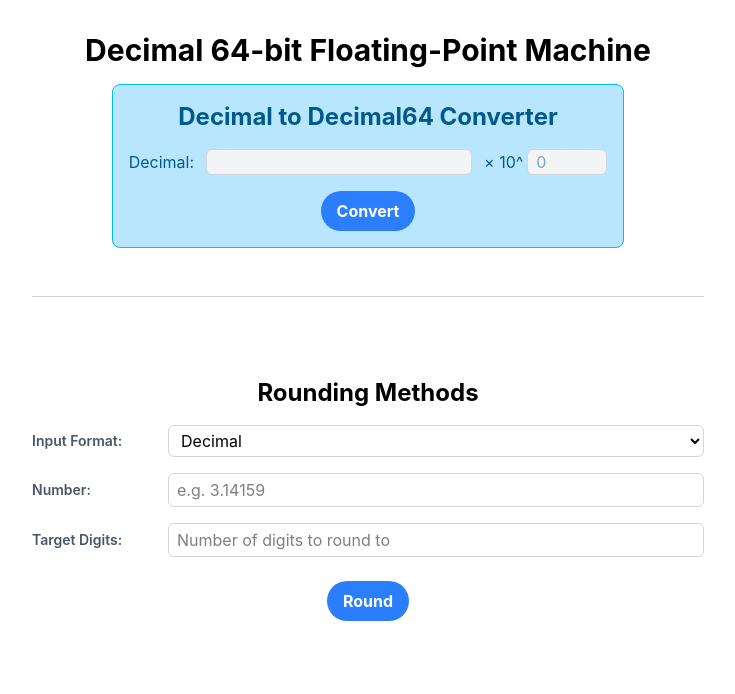
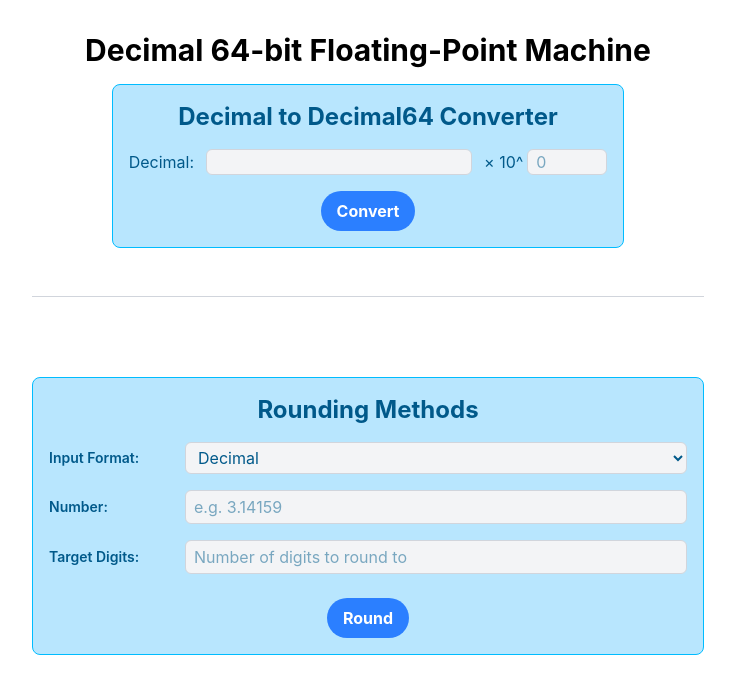
Before and after one commit to otappytaps/decimal-64-bit-fp-machine, a React (Vite) app: page / in a window 1280 px wide. Shown: the top 694 px of the page, without its empty margins (272-1007 px from the left). Built offline with nearby package versions, Linux system fonts and the light colour scheme.

Commit message:
completed rounding logic and foundational elements for RoundingWindow

```diff
--- a/src/components/ConvertWindow.tsx
+++ b/src/components/ConvertWindow.tsx
@@ -1,6 +1,5 @@
 import { useState } from "react";
 
-// TODO: add error checking, special cases, and finish the UI
 function ConvertWindow() {
   const [decimal, setDecimal] = useState("");
   const [binary, setBinary] = useState("");
--- a/src/components/RoundingWindow.tsx
+++ b/src/components/RoundingWindow.tsx
@@ -6,21 +6,237 @@ function RoundingWindow() {
     "decimal",
   );
   const [targetDigits, setTargetDigits] = useState("");
+  const [choppedValue, setChoppedValue] = useState("");
+  const [roundUpValue, setRoundUpValue] = useState("");
+  const [roundDownValue, setRoundDownValue] = useState("");
+  const [roundNTEValue, setRoundNTEValue] = useState("");
+  const [isComputed, setIsComputed] = useState(false);
+  const [isError, setError] = useState(false);
+  const [errorText, setErrorText] = useState("");
+
+  function parseBinaryToDecimal(binStr: string) {
+    if (!binStr) return 0;
+
+    const isNegative = binStr.startsWith("-");
+    const cleanStr = isNegative ? binStr.slice(1) : binStr;
+    const [intPart, fracPart = ""] = cleanStr.split(".");
+
+    let num = parseInt(intPart || "0", 2);
+
+    // Add fractional bits (1/2, 1/4, 1/8, etc.)
+    for (let i = 0; i < fracPart.length; i++) {
+      if (fracPart[i] === "1") {
+        num += Math.pow(2, -(i + 1));
+      }
+    }
+
+    return isNegative ? -num : num;
+  }
+
+  // Converts a shifted integer like 12 back to "110.0" (if shifted by 1)
+  function formatShiftedIntToBinary(intVal: number, digits: number) {
+    if (digits <= 0) return intVal.toString(2);
+
+    let binStr = Math.abs(intVal).toString(2);
+
+    // Pad with leading zeros if the number is smaller than the decimal shift
+    while (binStr.length <= digits) {
+      binStr = "0" + binStr;
+    }
+
+    // Insert the dot
+    const insertPos = binStr.length - digits;
+    const result = binStr.slice(0, insertPos) + "." + binStr.slice(insertPos);
+
+    return intVal < 0 ? "-" + result : result;
+  }
+  function computeChopped() {
+    const index = inputValue.indexOf(".");
+
+    if (index === -1) {
+      setChoppedValue(inputValue);
+      return;
+    }
+
+    const digits = parseInt(targetDigits, 10) || 0;
+    const chopped =
+      digits > 0
+        ? inputValue.slice(0, index + 1 + digits)
+        : inputValue.slice(0, index);
+
+    setChoppedValue(chopped);
+  }
+
+  function isBinary(str: string) {
+    const binaryRegex = /^-?[01]+(\.[01]+)?$/;
+    return binaryRegex.test(str);
+  }
+  function computeRoundUp() {
+    if (inputFormat === "binary") {
+      const num = parseBinaryToDecimal(inputValue);
+      const shifted = num * Math.pow(2, Number(targetDigits)); // Shift binary point right
+      const ceil = Math.ceil(shifted);
+      setRoundUpValue(formatShiftedIntToBinary(ceil, Number(targetDigits))); // Shift back & format
+      return;
+    }
+    const string = inputValue + "e" + targetDigits;
+    const ceil = Math.ceil(Number(string));
+    const result = Number(ceil + "e-" + targetDigits);
+    setRoundUpValue(String(result));
+  }
+
+  function computeRoundDown() {
+    if (inputFormat === "binary") {
+      const num = parseBinaryToDecimal(inputValue);
+      const shifted = num * Math.pow(2, Number(targetDigits));
+      const floor = Math.floor(shifted);
+      setRoundDownValue(formatShiftedIntToBinary(floor, Number(targetDigits)));
+      return;
+    }
+    const string = inputValue + "e" + targetDigits;
+    const floor = Math.floor(Number(string));
+    const result = Number(floor + "e-" + targetDigits);
+    setRoundDownValue(String(result));
+  }
+
+  function computeRoundNTE() {
+    if (inputFormat === "binary") {
+      const num = parseBinaryToDecimal(inputValue);
+      const shifted = num * Math.pow(2, Number(targetDigits));
+      let roundedInt;
+
+      // Check for an exact tie (ends in precisely .5 in base-10)
+      if (Math.abs(shifted % 1) === 0.5) {
+        const floor = Math.floor(shifted);
+        const ceil = Math.ceil(shifted);
+        // "Even" in binary means the last bit is 0, which means the integer is divisible by 2!
+        roundedInt = floor % 2 === 0 ? floor : ceil;
+      } else {
+        roundedInt = Math.round(shifted);
+      }
+
+      setRoundNTEValue(
+        formatShiftedIntToBinary(roundedInt, Number(targetDigits)),
+      );
+      return;
+    }
+    const string = inputValue + "e" + targetDigits;
+    const num = Number(string);
+    let roundedInt;
+
+    if (Math.abs(num % 1) === 0.5) {
+      const floor = Math.floor(num);
+      const ceil = Math.ceil(num);
+
+      roundedInt = floor % 2 === 0 ? floor : ceil;
+    } else {
+      roundedInt = Math.round(num);
+    }
+
+    const result = Number(roundedInt + "e-" + targetDigits);
+    setRoundNTEValue(String(result));
+  }
+
+  function compute() {
+    if (
+      targetDigits === "" ||
+      !Number.isInteger(Number(targetDigits)) ||
+      Number(targetDigits) < 0
+    ) {
+      setError(true);
+      setErrorText("Invalid Target Digits — must be a non-negative integer.");
+      setIsComputed(false);
+      return;
+    }
+
+    if (inputValue === "") {
+      setError(true);
+      setErrorText("Invalid Input Value — must not be empty.");
+      setIsComputed(false);
+      return;
+    }
+
+    if (inputFormat === "binary") {
+      if (!isBinary(inputValue)) {
+        setError(true);
+        setErrorText("Invalid Input Format — must be binary.");
+        setIsComputed(false);
+        return;
+      }
+    }
+
+    const index = inputValue.indexOf(".");
+    if (index !== -1) {
+      const digits = inputValue.substring(index + 1).length;
+      if (digits < Number(targetDigits)) {
+        setError(true);
+        setErrorText(
+          "Invalid Target Digits — must be less than or equal to the number of digits after the decimal point.",
+        );
+        setIsComputed(false);
+        return;
+      }
+    }
+
+    setError(false);
+    computeChopped();
+    computeRoundUp();
+    computeRoundDown();
+    computeRoundNTE();
+    setIsComputed(true);
+  }
 
   return (
-    <div className="flex flex-col items-center mt-8 w-full max-w-2xl">
+    <div className="flex flex-col items-center mt-8 w-full max-w-2xl bg-sky-200 border border-sky-400 text-sky-800 px-4 py-4 rounded-lg">
       <h2 className="text-2xl font-bold mb-4">Rounding Methods</h2>
+      <InputWindow
+        inputFormat={inputFormat}
+        setInputFormat={setInputFormat}
+        inputValue={inputValue}
+        setInputValue={setInputValue}
+        targetDigits={targetDigits}
+        setTargetDigits={setTargetDigits}
+        compute={compute}
+      />
+      {isError && <ErrorMsg errorText={errorText} />}
+      {isComputed && (
+        <ResultWindow
+          choppedValue={choppedValue}
+          roundUpValue={roundUpValue}
+          roundDownValue={roundDownValue}
+          roundNTEValue={roundNTEValue}
+        />
+      )}
+    </div>
+  );
+}
+
+function InputWindow({
+  inputFormat,
+  setInputFormat,
+  inputValue,
+  setInputValue,
+  targetDigits,
+  setTargetDigits,
+  compute,
+}: {
+  inputFormat: "decimal" | "binary";
+  setInputFormat: (format: "decimal" | "binary") => void;
+  inputValue: string;
+  setInputValue: (value: string) => void;
+  targetDigits: string;
+  setTargetDigits: (digits: string) => void;
+  compute: () => void;
+}) {
+  return (
     <div className="flex flex-col gap-4 w-full">
       <div className="flex items-center gap-2">
-          <label
-            htmlFor="roundFormat"
-            className="font-semibold text-sm text-gray-600 w-32"
-          >
+        <label htmlFor="roundFormat" className="font-semibold text-sm w-32">
           Input Format:
         </label>
         <select
           id="roundFormat"
-            className="border border-gray-300 rounded-md px-2 py-1 flex-1"
+          className="border border-gray-300 bg-gray-100 rounded-md px-2 py-1 flex-1"
           value={inputFormat}
           onChange={(e) =>
             setInputFormat(e.target.value as "decimal" | "binary")
@@ -31,16 +247,13 @@ function RoundingWindow() {
         </select>
       </div>
       <div className="flex items-center gap-2">
-          <label
-            htmlFor="roundInput"
-            className="font-semibold text-sm text-gray-600 w-32"
-          >
+        <label htmlFor="roundInput" className="font-semibold text-sm w-32">
           Number:
         </label>
         <input
           id="roundInput"
-            className="border border-gray-300 rounded-md px-2 py-1 flex-1"
-            type="text"
+          className="border border-gray-300 bg-gray-100 rounded-md px-2 py-1 flex-1 [appearance:textfield] [&::-webkit-outer-spin-button]:appearance-none [&::-webkit-inner-spin-button]:appearance-none"
+          type="number"
           placeholder={
             inputFormat === "decimal" ? "e.g. 3.14159" : "e.g. 1101.0101"
           }
@@ -49,15 +262,12 @@ function RoundingWindow() {
         />
       </div>
       <div className="flex items-center gap-2">
-          <label
-            htmlFor="targetDigits"
-            className="font-semibold text-sm text-gray-600 w-32"
-          >
+        <label htmlFor="targetDigits" className="font-semibold text-sm w-32">
           Target Digits:
         </label>
         <input
           id="targetDigits"
-            className="border border-gray-300 rounded-md px-2 py-1 flex-1"
+          className="border border-gray-300 bg-gray-100 rounded-md px-2 py-1 flex-1 [appearance:textfield] [&::-webkit-outer-spin-button]:appearance-none [&::-webkit-inner-spin-button]:appearance-none"
           type="number"
           min="1"
           placeholder="Number of digits to round to"
@@ -68,15 +278,63 @@ function RoundingWindow() {
       <button
         className="bg-blue-500 hover:bg-blue-700 text-white font-bold py-2 px-4 rounded-full mt-2 self-center"
         onClick={() => {
-            // TODO: Implement rounding methods (chopping, round-up, round-down, round-to-nearest ties-to-even)
-            console.log("Round:", inputFormat, inputValue, targetDigits);
+          compute();
         }}
       >
         Round
       </button>
     </div>
+  );
+}
+
+function ResultWindow({
+  choppedValue,
+  roundUpValue,
+  roundDownValue,
+  roundNTEValue,
+}: {
+  choppedValue: string;
+  roundUpValue: string;
+  roundDownValue: string;
+  roundNTEValue: string;
+}) {
+  return (
+    <div className="flex flex-col items-center mt-4 w-full max-w-2xl">
+      <div className="w-full mb-3">
+        <label className="font-semibold text-sm ">Chopped:</label>
+        <p className="font-mono text-sm break-all bg-gray-100 p-3 rounded mt-1">
+          {choppedValue}
+        </p>
+      </div>
+      <div className="w-full mb-3">
+        <label className="font-semibold text-sm ">Rounded Up:</label>
+        <p className="font-mono text-sm break-all bg-gray-100 p-3 rounded mt-1">
+          {roundUpValue}
+        </p>
+      </div>
+      <div className="w-full mb-3">
+        <label className="font-semibold text-sm ">Rounded Down:</label>
+        <p className="font-mono text-sm break-all bg-gray-100 p-3 rounded mt-1">
+          {roundDownValue}
+        </p>
+      </div>
+      <div className="w-full mb-3">
+        <label className="font-semibold text-sm ">
+          Rounded to Nearest Ties to Even:
+        </label>
+        <p className="font-mono text-sm break-all bg-gray-100 p-3 rounded mt-1">
+          {roundNTEValue}
+        </p>
+      </div>
     </div>
   );
 }
 
+function ErrorMsg({ errorText }: { errorText: string }) {
+  return (
+    <div className="bg-yellow-100 border border-yellow-400 text-yellow-800 px-4 py-2 rounded mt-4  w-full text-center font-semibold">
+      Error: <span className="font-normal">{errorText}</span>
+    </div>
+  );
+}
 export default RoundingWindow;
```
Lines whose indentation alone changed are shown as unchanged.
